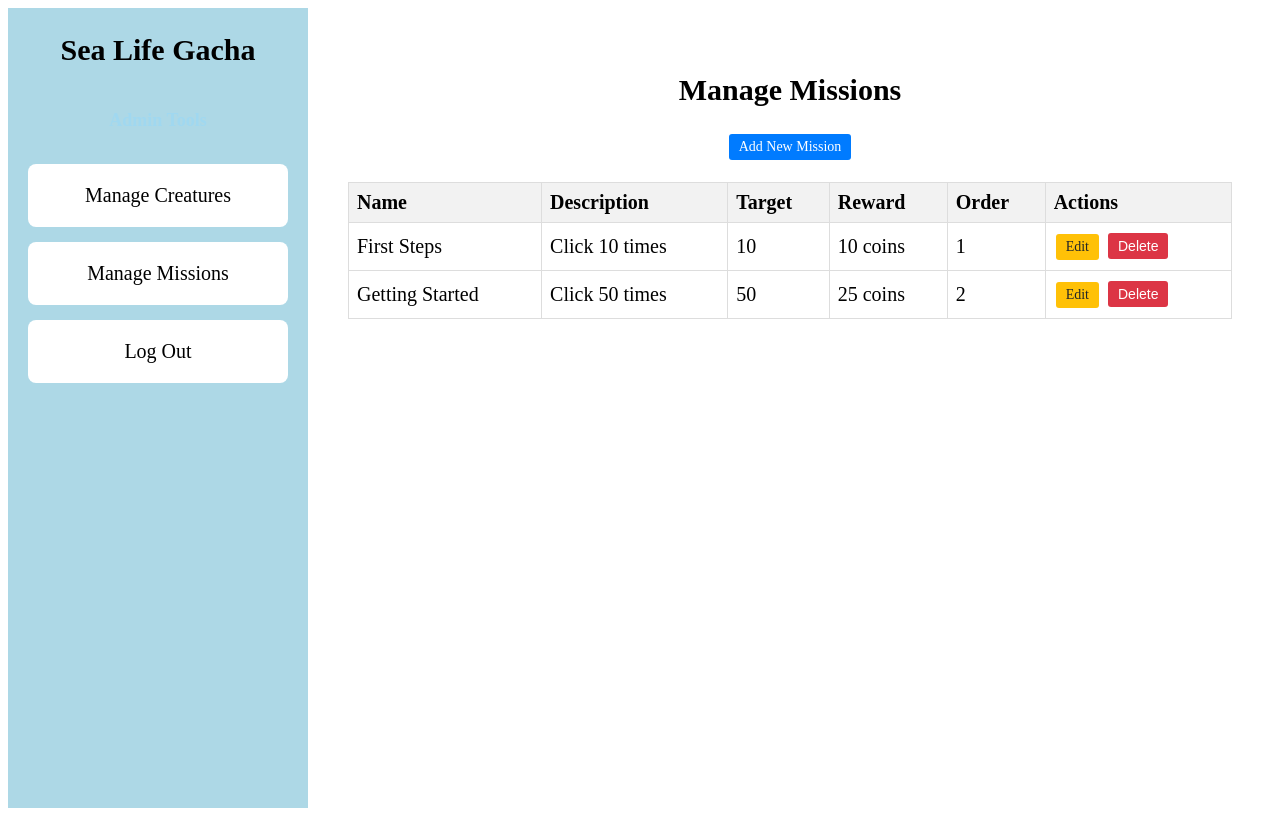
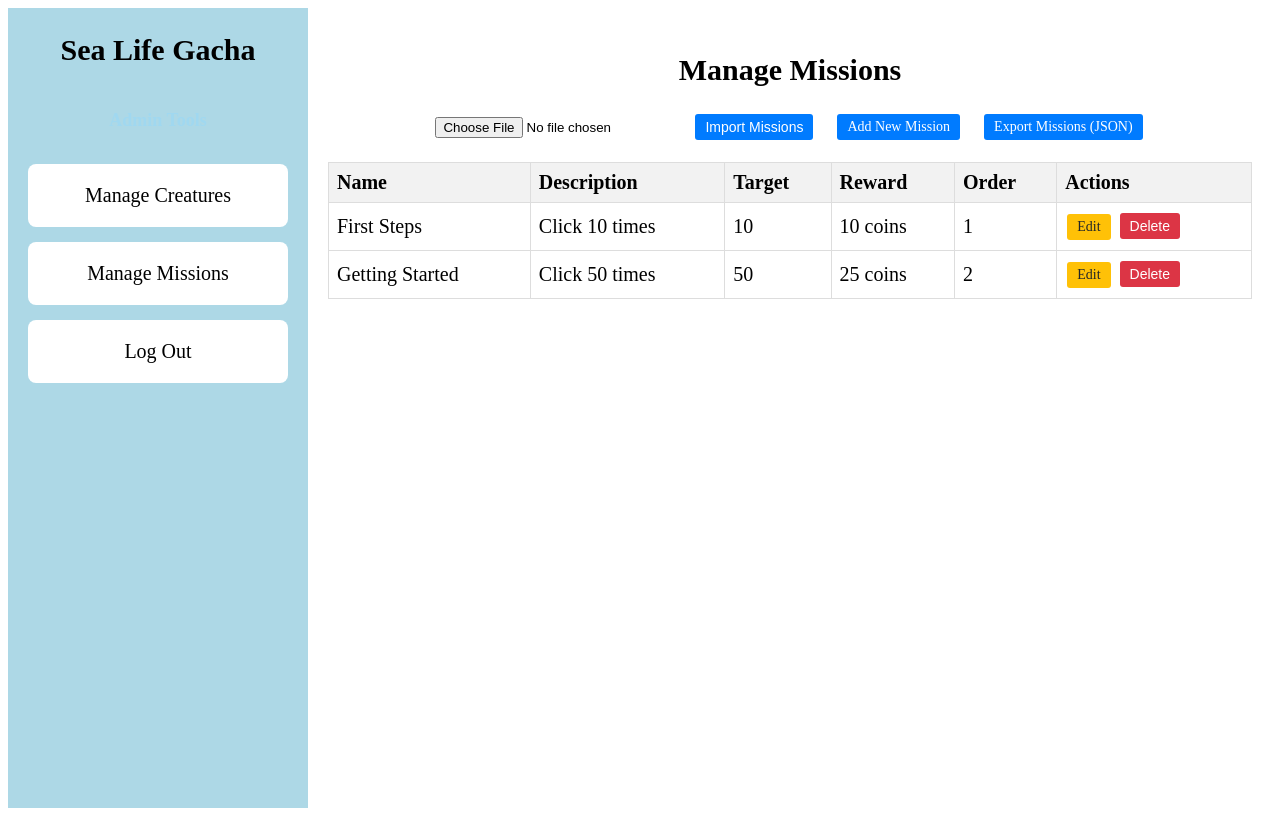
Before and after one commit to cydmgy/ACP_Final-Project, a Flask app: page /admin/missions in a window 1280 px wide. Run offline with Flask 3, Linux system fonts and the light colour scheme; the visitor is signed in with stand-in values (Sample User, id 1); data comes from the database, SQL or seed files in the repository.

Commit message:
Added Data Handling

```diff
--- a/app.py
+++ b/app.py
@@ -1,6 +1,6 @@
-from flask import Flask, render_template, request, jsonify, session, redirect, url_for, flash
+from flask import Flask, render_template, request, jsonify, session, redirect, url_for, flash, Response
 from werkzeug.security import generate_password_hash, check_password_hash
-import random
+import random,  json
 from functools import wraps
 from datetime import datetime
 
@@ -168,12 +168,12 @@ def home():
     user_data = get_user_data(user)
 
     return render_template('home.html',
-                           username=user.username,
-                           clicks=user_data['clicks'],
-                           coins=user.coins,
-                           missions=get_all_missions(),
-                           completed_missions=user_data['completed_missions'],
-                           pulls=user.pulls)
+        username=user.username,
+        clicks=user_data['clicks'],
+        coins=user.coins,
+        missions=get_all_missions(),
+        completed_missions=user_data['completed_missions'],
+        pulls=user.pulls)
 
 @app.route('/click', methods=['POST'])
 def handle_click():
@@ -371,6 +371,52 @@ def delete_mission(mission_id):
         flash(f"Mission '{mission.name}' deleted successfully.", 'success')
     return redirect(url_for('admin_missions'))
 
+@app.route("/missions/export")
+@admin_required
+def export_missions():
+    missions = Mission.query.order_by(Mission.order).all()
+
+    data = []
+    for m in missions:
+        data.append({
+            "name": m.name,
+            "description": m.description,
+            "target": m.target,
+            "reward": m.reward,
+            "order": m.order
+        })
+
+    json_data = json.dumps(data, indent=4)
+
+    return Response(
+        json_data,
+        mimetype="application/json",
+        headers={"Content-Disposition": "attachment; filename=missions.json"}
+    )
+
+@app.route("/missions/import", methods=["POST"])
+@admin_required
+def import_missions():
+    file = request.files.get("json_file")
+    if not file:
+        flash("No file uploaded", "error")
+        return redirect(url_for("admin_missions"))
+
+    data = json.load(file)
+
+    for item in data:
+        mission = Mission(
+            name=item.get("name"),
+            description=item.get("description"),
+            target=item.get("target"),
+            reward=item.get("reward"),
+            order=item.get("order")
+        )
+        db.session.add(mission)
+
+    db.session.commit()
+    flash("Missions imported successfully!", "success")
+    return redirect(url_for("admin_missions"))
 
 # --- Database Initialization ---
 
--- a/static/style.css
+++ b/static/style.css
@@ -102,8 +102,12 @@
     height: auto;
 }
 
-.admin-container {
-    padding: 20px;
+.admin-actions {
+    display: flex;
+    justify-content: center;
+    align-items: center;
+    gap: 10px;
+    margin-bottom: 20px;
 }
 
 .admin-table {
--- a/templates/admin_missions.html
+++ b/templates/admin_missions.html
@@ -4,9 +4,20 @@
 <div class="admin-container">
     <h2>Manage Missions</h2>
 
-    <div class="admin-actions">
-        <a href="{{ url_for('new_mission') }}" class="btn btn-primary">Add New Mission</a>
-    </div>
+<div class="admin-actions" style="display:flex; gap:20px; margin-bottom:20px;">
+
+    <form action="{{ url_for('import_missions') }}" method="POST" enctype="multipart/form-data">
+        <input type="file" name="json_file" accept="application/json" required>
+        <button type="submit" class="btn btn-primary">Import Missions</button>
+    </form>
+
+    <a href="{{ url_for('new_mission') }}" class="btn btn-primary">Add New Mission</a>
+
+    <a href="{{ url_for('export_missions') }}" class="btn btn-primary">
+        Export Missions (JSON)
+    </a>
+
+</div>
 
     <table class="admin-table">
         <thead>
```
